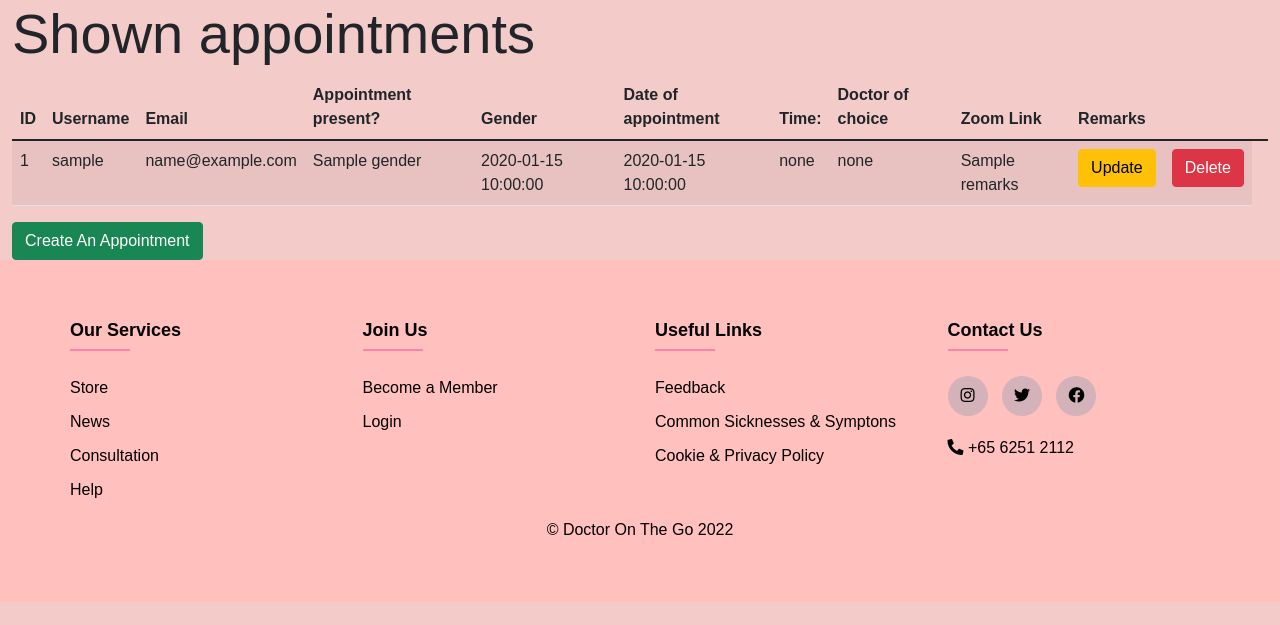
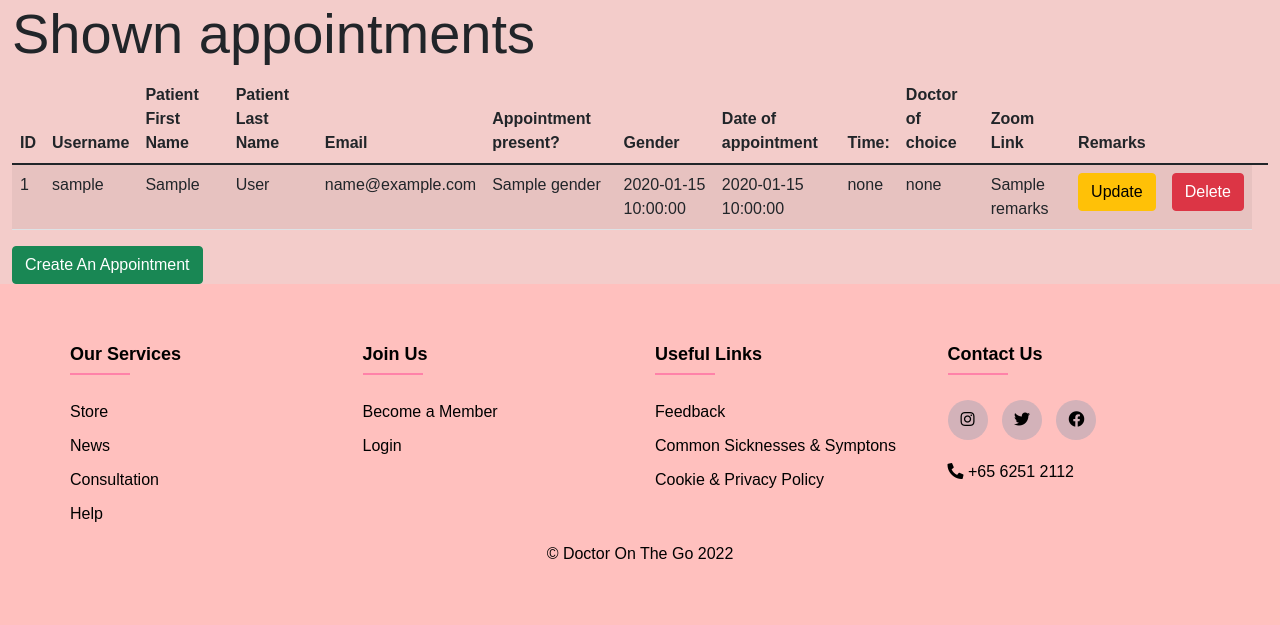
Before and after one commit to JoshuaKee001/appsec, a Flask app: template appsec/templates/user/guest/xuzhi/retrieveConsultationAd.html in a window 1280 px wide. Shown: the part 86-711 px from the top of the page. Run offline with Flask 2, Linux system fonts and the light colour scheme; the template is opened without the code that fills it: most values are stand-ins (such as "Sample title", 1, 10 or a date in 2020); some libraries are stand-ins or nearby versions.

Commit message:
Add files via upload

```diff
--- a/appsec/templates/user/guest/xuzhi/retrieveConsultationAd.html
+++ b/appsec/templates/user/guest/xuzhi/retrieveConsultationAd.html
@@ -23,6 +23,8 @@
 
           <th> ID </th>
           <th>Username</th>
+          <th>Patient First Name </th>
+          <th>Patient Last Name </th>
           <th>Email</th>
           <th>Appointment present?</th>
           <th>Gender</th>
@@ -39,8 +41,11 @@
 
         <tr>
           {% for consult in consultation %}
+
           <td> {{ consult.id }}</td>
           <td>{{ consult.username }}</td>
+          <td>{{ consult.first_name }}</td>
+          <td>{{ consult.last_name }}</td>
           <td>{{ consult.email }}</td>
           {% if consult.consultstate == True %}
           <td>Yes</td>
```
Also changed, not shown: appsec/templates/user/guest/xuzhi/retrieveConsultation.html (+5 -3 lines).
